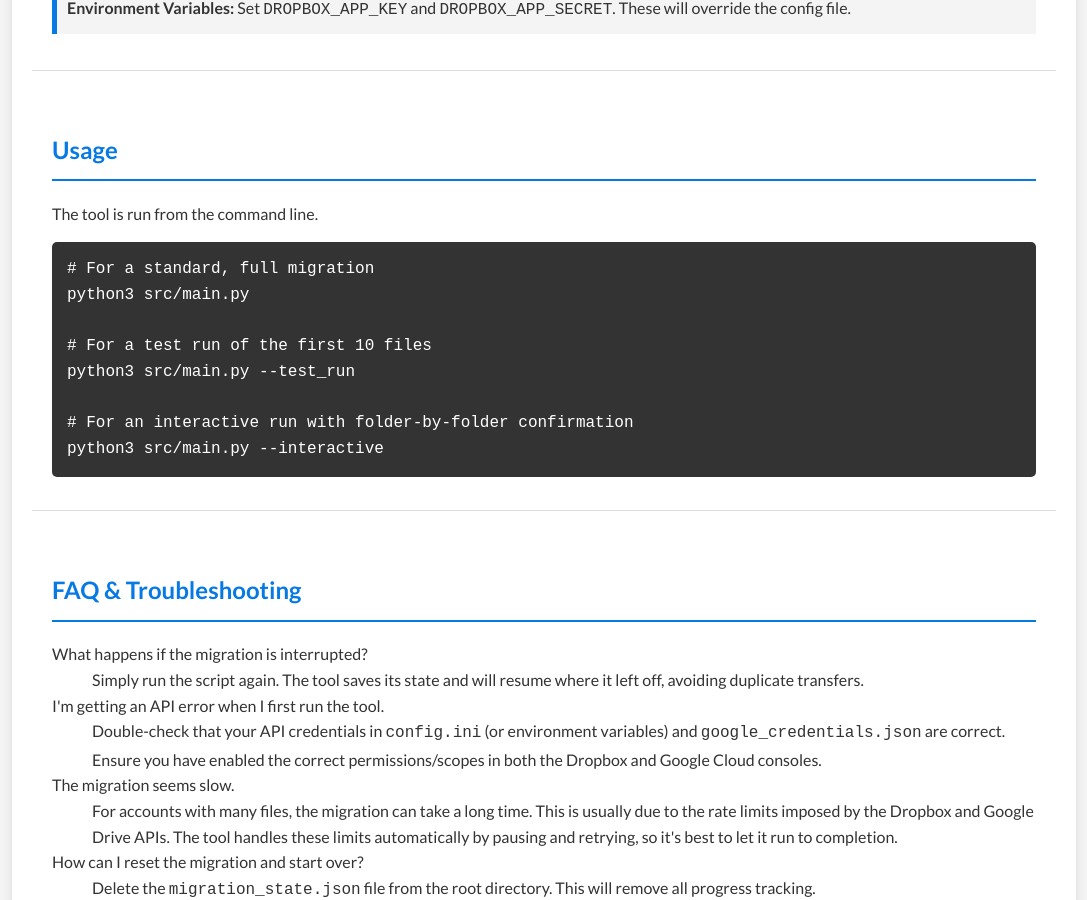
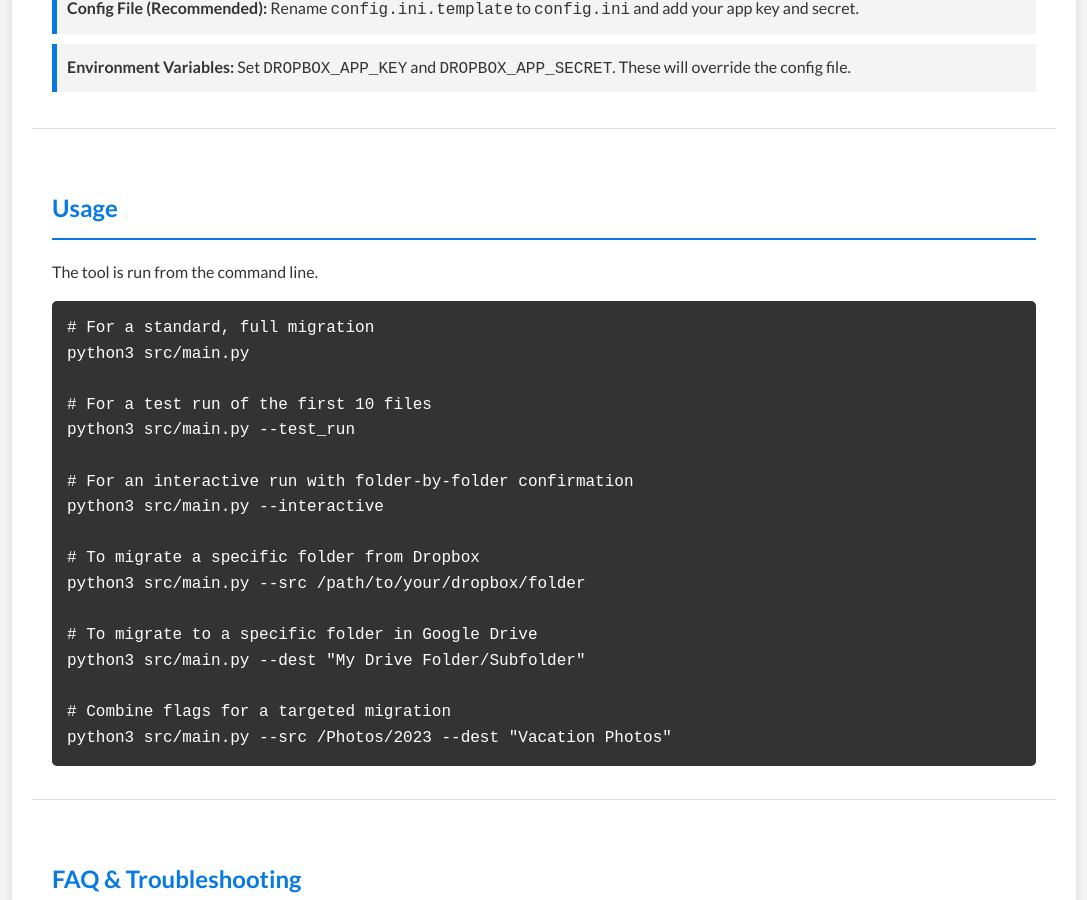
Before and after one commit to fiannaca/dropbox-migration-tool, a Jekyll site: the page built from index.md, in a window 1280 px wide and 900 px high, scrolled down 1919 px. Shown: the whole window, without its empty margins (96-1183 px from the left). Built offline with Jekyll 4.4.1, drawn with Linux system fonts in a browser that asks for light colours; some of the changed text lies outside the part shown.

Commit message:
docs: Update gh-pages with --src and --dest flags

```diff
--- a/index.md
+++ b/index.md
@@ -15,6 +15,7 @@ title: Home
         <li><strong>Conflict Resolution:</strong> Intelligently handles cases where files or folders with the same name already exist in the destination.</li>
         <li><strong>Interactive Mode:</strong> An optional <code>--interactive</code> flag allows you to confirm the migration for each folder.</li>
         <li><strong>Test Runs:</strong> An optional <code>--test_run</code> flag lets you perform a dry run on a small batch of files.</li>
+        <li><strong>Targeted Migration:</strong> Use the <code>--src</code> and <code>--dest</code> flags to migrate specific folders to a chosen location in Google Drive.</li>
         <li><strong>Robust Error Handling:</strong> Automatically retries on common API errors like rate limiting.</li>
     </ul>
 </section>
@@ -69,7 +70,16 @@ python3 src/main.py
 python3 src/main.py --test_run
 
 # For an interactive run with folder-by-folder confirmation
-python3 src/main.py --interactive</code></pre>
+python3 src/main.py --interactive
+
+# To migrate a specific folder from Dropbox
+python3 src/main.py --src /path/to/your/dropbox/folder
+
+# To migrate to a specific folder in Google Drive
+python3 src/main.py --dest "My Drive Folder/Subfolder"
+
+# Combine flags for a targeted migration
+python3 src/main.py --src /Photos/2023 --dest "Vacation Photos"</code></pre>
 </section>
 
 <section id="faq">
```
